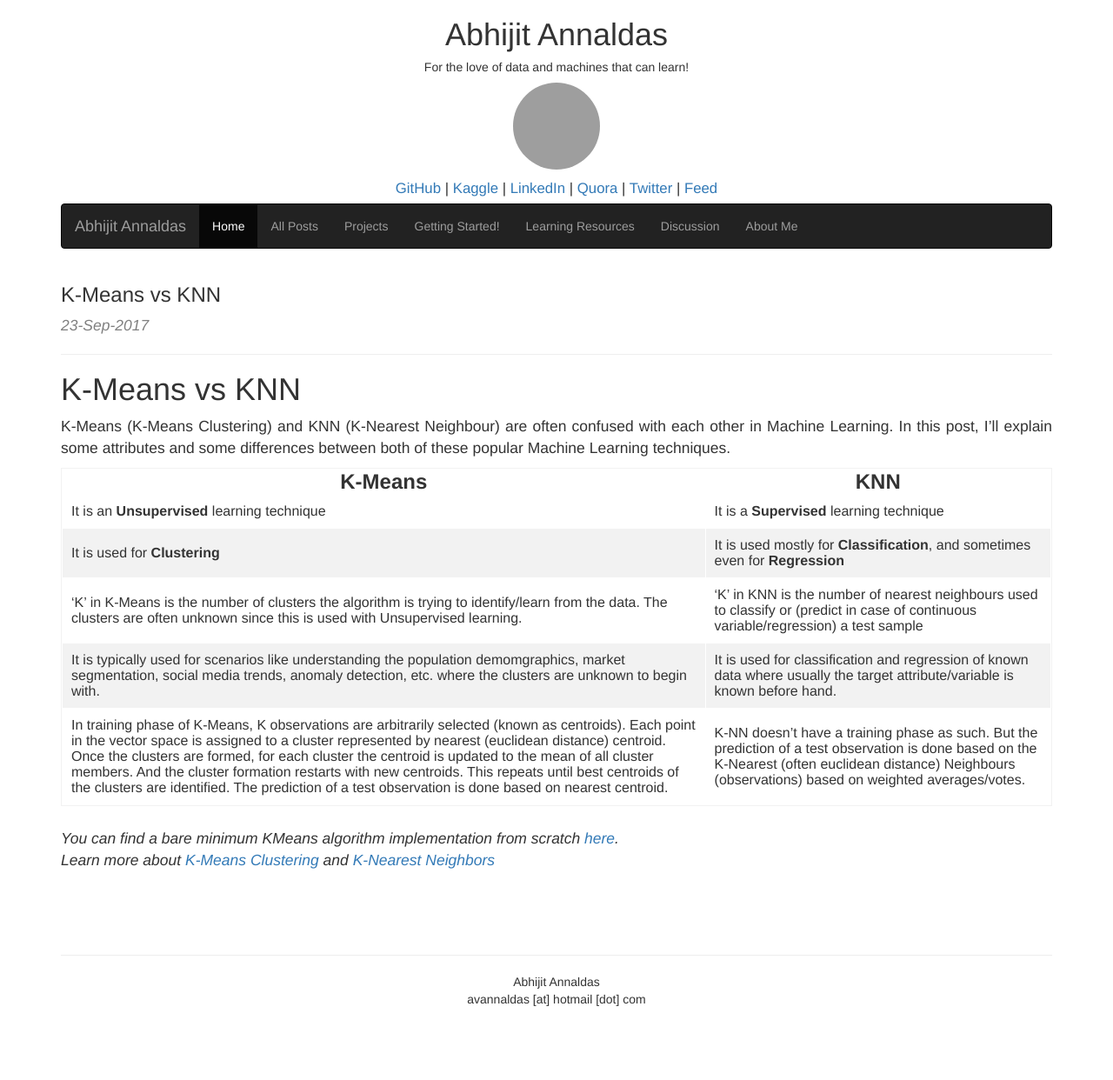
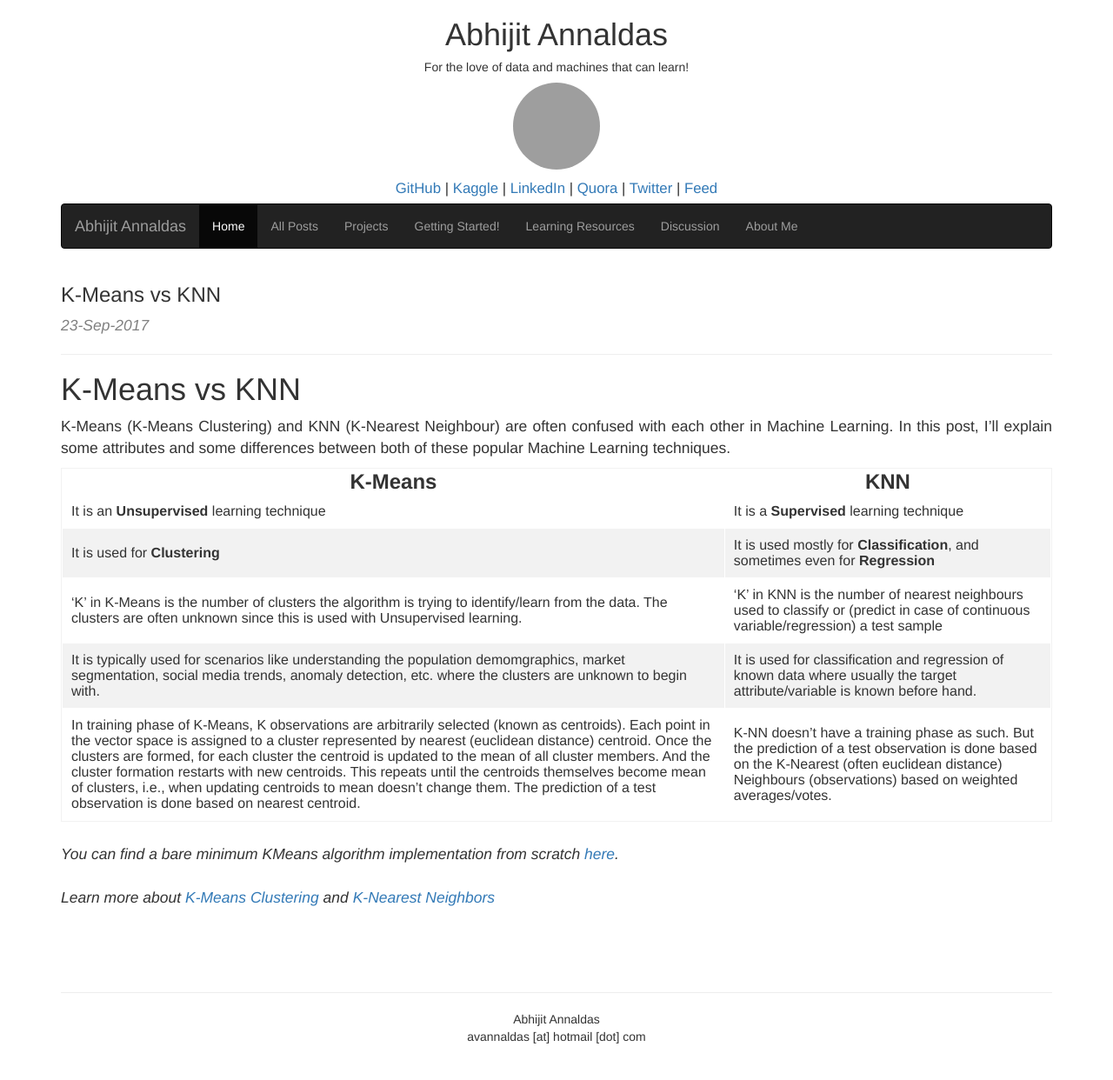
Before and after one commit to devm1023/ML_project, a Jekyll site: the page built from _posts/2017-09-23-kmeans-vs-knn-in-machine-learning.markdown, in a window 1280 px wide. Shown: the whole page at 87% size. Built offline with Jekyll 4.4.1, drawn with Linux system fonts in a browser that asks for light colours; nearby versions of some CDN libraries; comment, search, counter and statistics services are not loaded; before the commit the page ends 1199 px from its top, so only the background shows below that; grey boxes are pictures that could not be loaded.

Commit message:
Update 2017-09-23-kmeans-vs-knn-in-machine-learning.markdown

```diff
--- a/_posts/2017-09-23-kmeans-vs-knn-in-machine-learning.markdown
+++ b/_posts/2017-09-23-kmeans-vs-knn-in-machine-learning.markdown
@@ -16,9 +16,9 @@
 | It is used for __Clustering__ | It is used mostly for __Classification__, and sometimes even for __Regression__ |
 | 'K' in K-Means is the number of clusters the algorithm is trying to identify/learn from the data. The clusters are often unknown since this is used with Unsupervised learning. | 'K' in KNN is the number of nearest neighbours used to classify or (predict in case of continuous variable/regression) a test sample |
 | It is typically used for scenarios like understanding the population demomgraphics, market segmentation, social media trends, anomaly detection, etc. where the clusters are unknown to begin with. | It is used for classification and regression of known data where usually the target attribute/variable is known before hand. |
-| In training phase of K-Means, K observations are arbitrarily selected (known as centroids). Each point in the vector space is assigned to a cluster represented by nearest (euclidean distance) centroid. Once the clusters are formed, for each cluster the centroid is updated to the mean of all cluster members. And the cluster formation restarts with new centroids. This repeats until best centroids of the clusters are identified. The prediction of a test observation is done based on nearest centroid. | K-NN doesn't have a training phase as such. But the prediction of a test observation is done based on the K-Nearest (often euclidean distance) Neighbours (observations) based on weighted averages/votes. |
+| In training phase of K-Means, K observations are arbitrarily selected (known as centroids). Each point in the vector space is assigned to a cluster represented by nearest (euclidean distance) centroid. Once the clusters are formed, for each cluster the centroid is updated to the mean of all cluster members. And the cluster formation restarts with new centroids. This repeats until the centroids themselves become mean of clusters, i.e., when updating centroids to mean doesn't change them. The prediction of a test observation is done based on nearest centroid. | K-NN doesn't have a training phase as such. But the prediction of a test observation is done based on the K-Nearest (often euclidean distance) Neighbours (observations) based on weighted averages/votes. |
 
 <br />
 <i>You can find a bare minimum KMeans algorithm implementation from scratch <A href="https://github.com/avannaldas/ML-from-scratch/blob/master/avlearn/cluster.py" target="_blank">here</A>.</i>
-<br />
+<br /><br />
 <i>Learn more about <A href="https://en.wikipedia.org/wiki/K-means_clustering" target="_blank">K-Means Clustering</A> and <A href="https://en.wikipedia.org/wiki/K-nearest_neighbors_algorithm" target="_blank">K-Nearest Neighbors</A></i>
```
